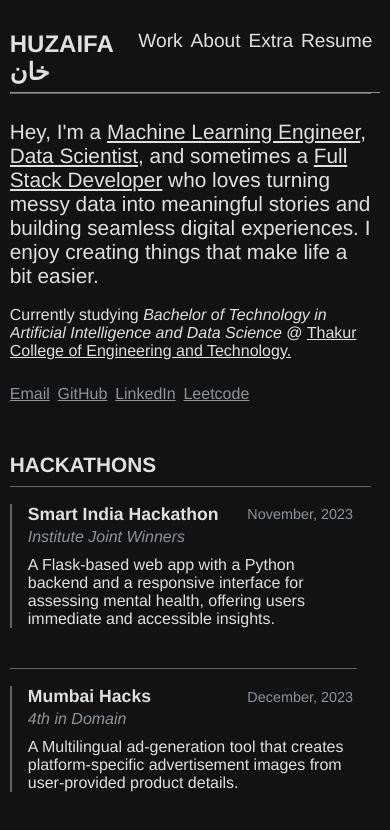
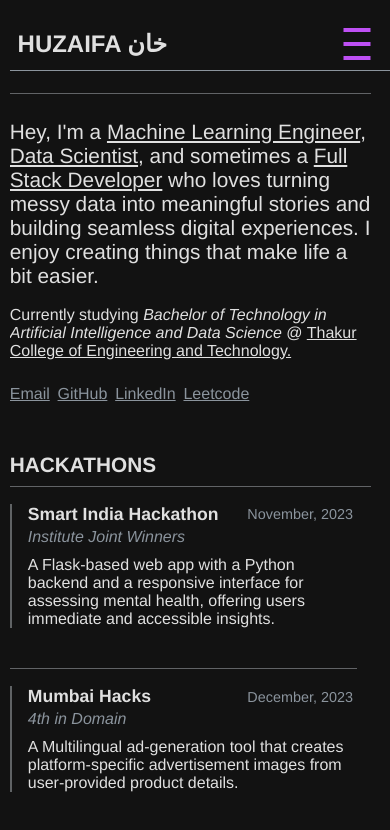
Before and after one commit to botzaifa/portfolio-2, a React (Create React App) app: page / in a window 390 px wide. Shown: the top 830 px of the page. Built offline with nearby package versions, Linux system fonts and the light colour scheme; a web font is replaced by a local one.

Commit message:
[Add] Hamburger Navbar

```diff
--- a/package.json
+++ b/package.json
@@ -18,7 +18,7 @@
     "react": "",
     "react-bootstrap": "",
     "react-dom": "",
-    "react-icons": "",
+    "react-icons": "^5.5.0",
     "react-pdf": "^9.2.1",
     "react-router-dom": "",
     "react-scripts": "",
--- a/src/App.js
+++ b/src/App.js
@@ -6,7 +6,7 @@ import Header from './components/Header/Header';
 import Self from './pages/Self/Self';
 import About from './pages/About/About';
 import Work from './pages/Work/Work';
-// import Play from './pages/Play/Play';
+import Play from './pages/Play/Play';
 // import Resume from './components/ResumeNew';
 import Resume from './pages/Resume/Resume';
 
@@ -18,7 +18,7 @@ function App() {
       <Routes>
         <Route exact path="/" element={<Work />} />
         <Route exact path="/resume" element={<Resume />} />
-        {/* <Route exact path="/play" element={<Play />} /> */}
+        <Route exact path="/play" element={<Play />} />
         <Route exact path="/self" element={<Self />} />
         <Route exact path="/about" element={<About />} />
         <Route exact path="*" element={<Work />} />
--- a/src/components/Header/Header.css
+++ b/src/components/Header/Header.css
@@ -1,58 +1,107 @@
 header {
   width: 100%;
-  height: 50px;
-  padding: 1.5vh 0;
+  padding: 1.5vh 2vw;
   display: flex;
   justify-content: space-between;
-  border-bottom: 1px solid var(--body-grey); /* Updated to match dark mode */
+  align-items: center;
+  background-color: var(--bg-color);
+  border-bottom: 1px solid var(--body-grey);
   position: relative;
   top: 0;
   left: 0;
-  background-color: var(--bg-color);
+  z-index: 1000;
 }
 
-.titles {
-  justify-content: space-between;
-  display: flex;
-  flex-direction: column;
-}
-
+/* Title */
 .name {
   text-transform: uppercase;
   font-weight: bold;
-  padding-right: 4vw;
   margin: 0;
 }
 
-.title {
-  font-weight: bold;
-  font-size: 1rem;
-  margin: 0;
-  color: var(--accent);
-  text-transform: capitalize;
-}
-
 .name a {
-  color: var(--text-color); /* Changed to text color for dark mode */
-}
-
-header a {
+  color: var(--text-color);
   text-decoration: none;
 }
 
+/* Nav Container */
 .nav-container {
   display: flex;
+  justify-content: center;
+  align-items: center;
+  gap: 2rem;
+  margin-right: 2rem;
 }
 
+
 .nav-container a {
-  color: #e0e0e0; /* Brighter color for the static tabs */
-  padding-right: 2vw;
+  color: #e0e0e0;
   font-size: 1.2rem;
-  transition: color 0.3s ease; /* Smooth transition for hover */
+  text-decoration: none;
+  transition: color 0.3s ease;
 }
 
 .nav-container a:hover,
 .active {
-  color: var(--accent); /* Blue on hover and active */
-  font-weight: bold; /* Slight bold effect on hover */
+  color: var(--accent);
+  font-weight: bold;
 }
+
+/* Hamburger icon */
+.hamburger {
+  display: none;
+  flex-direction: column;
+  cursor: pointer;
+}
+
+.hamburger span {
+  background-color: #be50f4;
+  height: 4px;
+  width: 27px;
+  margin: 5px 0;
+  transition: all 0.3s ease;
+}
+
+.hamburger span.open:nth-child(1) {
+  transform: rotate(45deg) translate(5px, 5px);
+}
+
+.hamburger span.open:nth-child(2) {
+  opacity: 0;
+}
+
+.hamburger span.open:nth-child(3) {
+  transform: rotate(-45deg) translate(6px, -6px);
+}
+
+/* ========================
+   Mobile Styles
+======================== */
+@media (max-width: 767px) {
+  .hamburger {
+    display: flex;
+    position: absolute;
+    left: 90%;
+    transform: translateX(-50%);
+  }
+
+  .nav-container {
+    display: none;
+    flex-direction: column;
+    position: absolute;
+    top: 100%;
+    left: 0;
+    width: 100%;
+    background-color: #181a27;
+    padding: 1rem 2rem;
+  }
+
+  .nav-container.show {
+    display: flex;
+  }
+
+  .nav-container a {
+    padding: 0.7rem 0;
+    font-size: 1.1rem;
+  }
+}
--- a/src/components/Header/Header.js
+++ b/src/components/Header/Header.js
@@ -1,25 +1,33 @@
-import React from 'react';
+import React, { useState } from 'react';
 import './Header.css';
-// import { Link, useLocation } from 'react-router-dom';
 import { Link } from 'react-router-dom';
 
 export default function Header() {
-  // const location = useLocation();
+  const [isOpen, setIsOpen] = useState(false);
+
+  const toggleMenu = () => setIsOpen(!isOpen);
 
   return (
-    <header>
+    <header className={`header ${isOpen ? 'sticky' : ''}`}>
       <div className="titles">
         <h1 className="name">
           <Link to="/">Huzaifa خان</Link>
         </h1>
       </div>
-      <div className="nav-container">
-        <Link to="/">Work</Link>
-        <Link to="/self">About</Link>
-        <Link to="/about">Extra</Link>
-        <Link to="/resume">Resume</Link>
-        {/* <Link to="/play">Misc.</Link> */}
+
+      <div className="hamburger" onClick={toggleMenu}>
+        <span className={isOpen ? 'open' : ''}></span>
+        <span className={isOpen ? 'open' : ''}></span>
+        <span className={isOpen ? 'open' : ''}></span>
       </div>
+
+      <nav className={`nav-container ${isOpen ? 'show' : ''}`}>
+        <Link to="/" onClick={() => setIsOpen(false)}>Work</Link>
+        <Link to="/self" onClick={() => setIsOpen(false)}>About</Link>
+        <Link to="/about" onClick={() => setIsOpen(false)}>Extra</Link>
+        <Link to="/resume" onClick={() => setIsOpen(false)}>Resume</Link>
+        <Link to="/play" onClick={() => setIsOpen(false)}>Play</Link>
+      </nav>
     </header>
   );
 }
```
